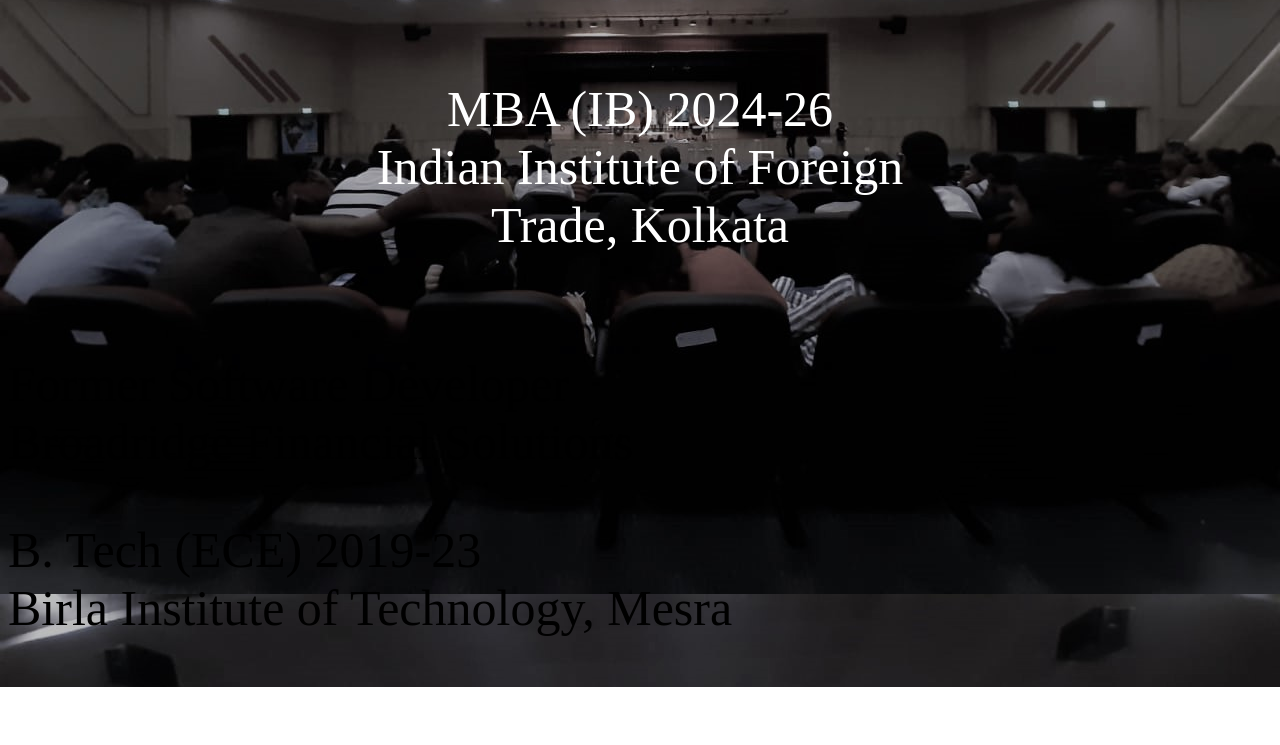
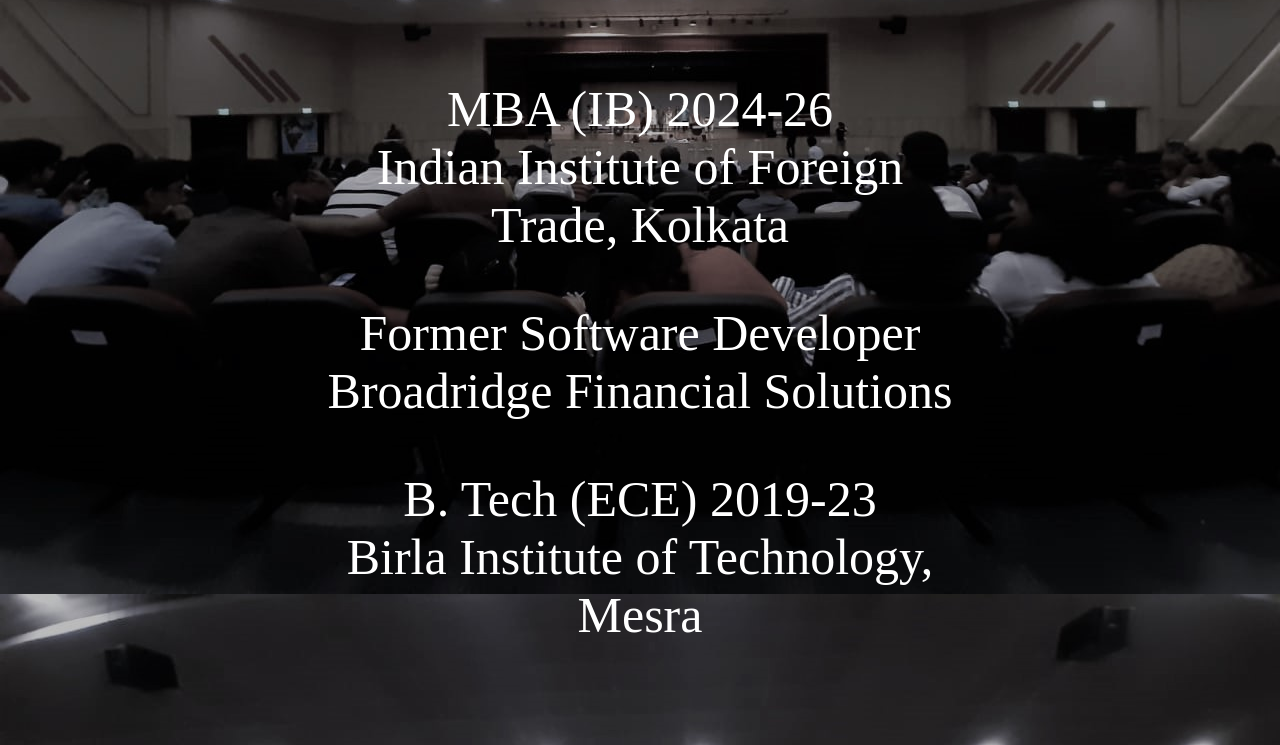
Before and after one commit to bsiddhant2404/Portfolio-Website, a plain HTML site: page index.html in a window 1280 px wide. Shown: the part 366-1111 px from the top of the page. Before the commit the page ends 1053 px from the top, so only its background shows below. Drawn offline with Linux system fonts and the light colour scheme.

Commit message:
Update index.html

```diff
--- a/index.html
+++ b/index.html
@@ -19,9 +19,9 @@
 	Birla Institute of Technology, Mesra </p> </center></div> -->
 
 	<center><div class="content"> <p id="name"> B.SIDDHANT <br /><div id="college"> MBA (IB) 2024-26<br />
-	Indian Institute of Foreign Trade, Kolkata </p> </center></div> <div id="college"> Former Software Developer<br />
-	Broadridge Financial Solutions </p> </center></div> <div id="college"> B. Tech (ECE) 2019-23<br />
-	Birla Institute of Technology, Mesra </p> </center></div>
+	Indian Institute of Foreign Trade, Kolkata </p> </div> <div id="college"> Former Software Developer<br />
+	Broadridge Financial Solutions </p> </div> <div id="college"> B. Tech (ECE) 2019-23<br />
+	Birla Institute of Technology, Mesra </p> </center> </div>
 
 </body>
 </html>
```
